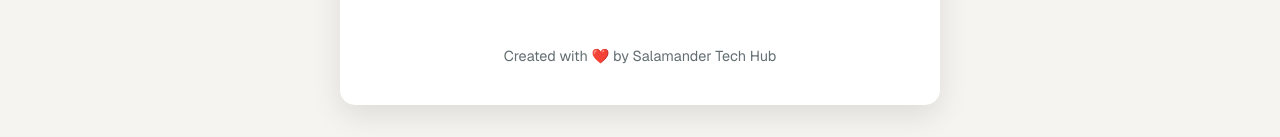
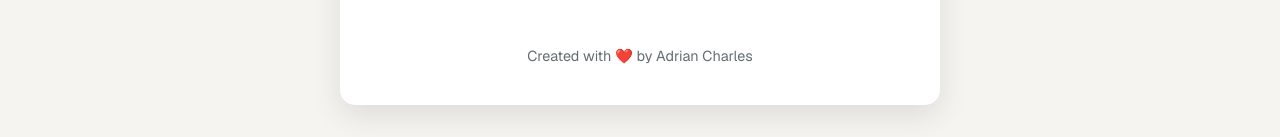
Before and after one commit to topboykrepta/hello-world, a plain HTML site: page topboykrepta/index.html in a window 1280 px wide. Shown: the part 639-776 px from the top of the page. Drawn offline with nearby package versions, Linux system fonts and the light colour scheme; files whose address does not match are found by name.

Commit message:
Update index.html

```diff
--- a/topboykrepta/index.html
+++ b/topboykrepta/index.html
@@ -25,7 +25,7 @@
 </div>
 <button class="cta-button">Learn More // 👓</button>
 <div class="footer">
-<p>Created with ❤️ by Salamander Tech Hub</p>
+<p>Created with ❤️ by Adrian Charles</p>
 </div>
 </div>
 </main>
```
